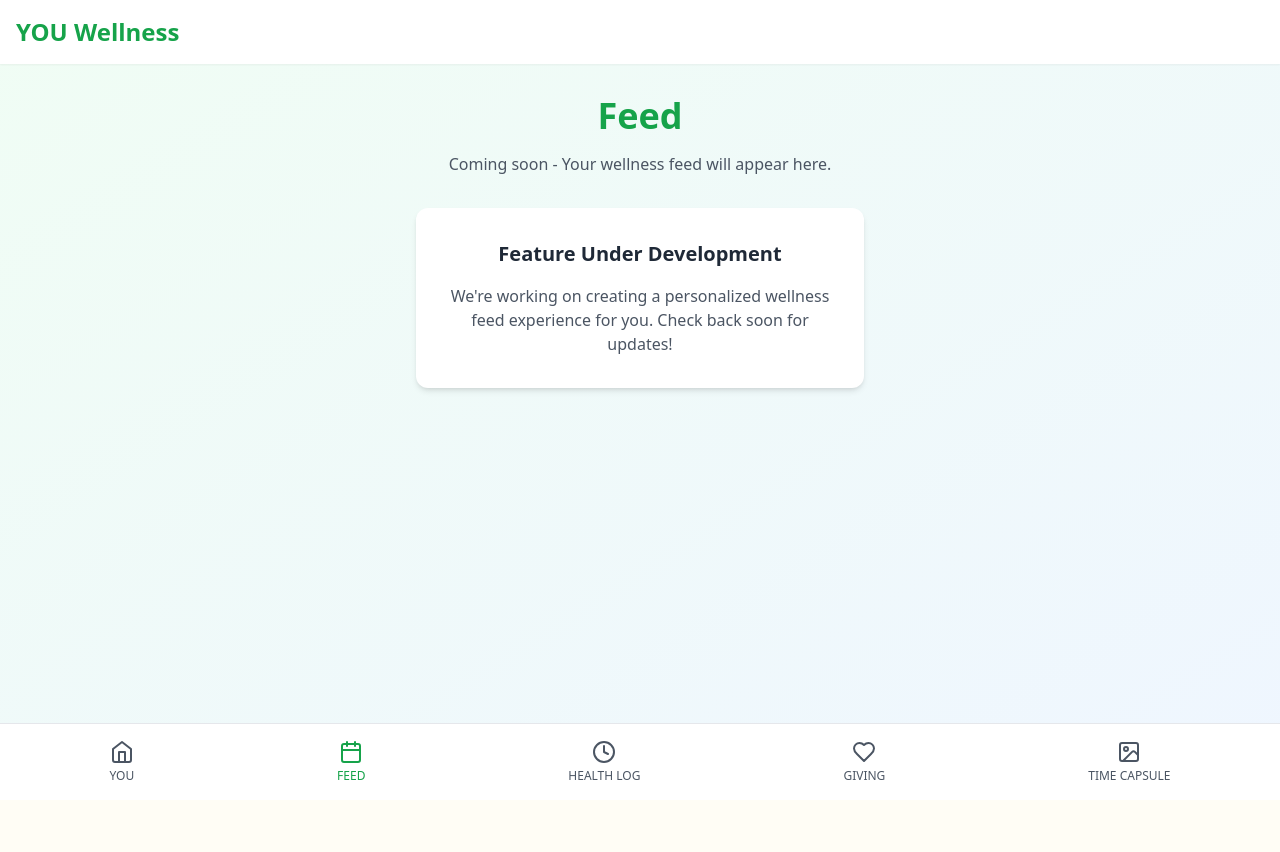
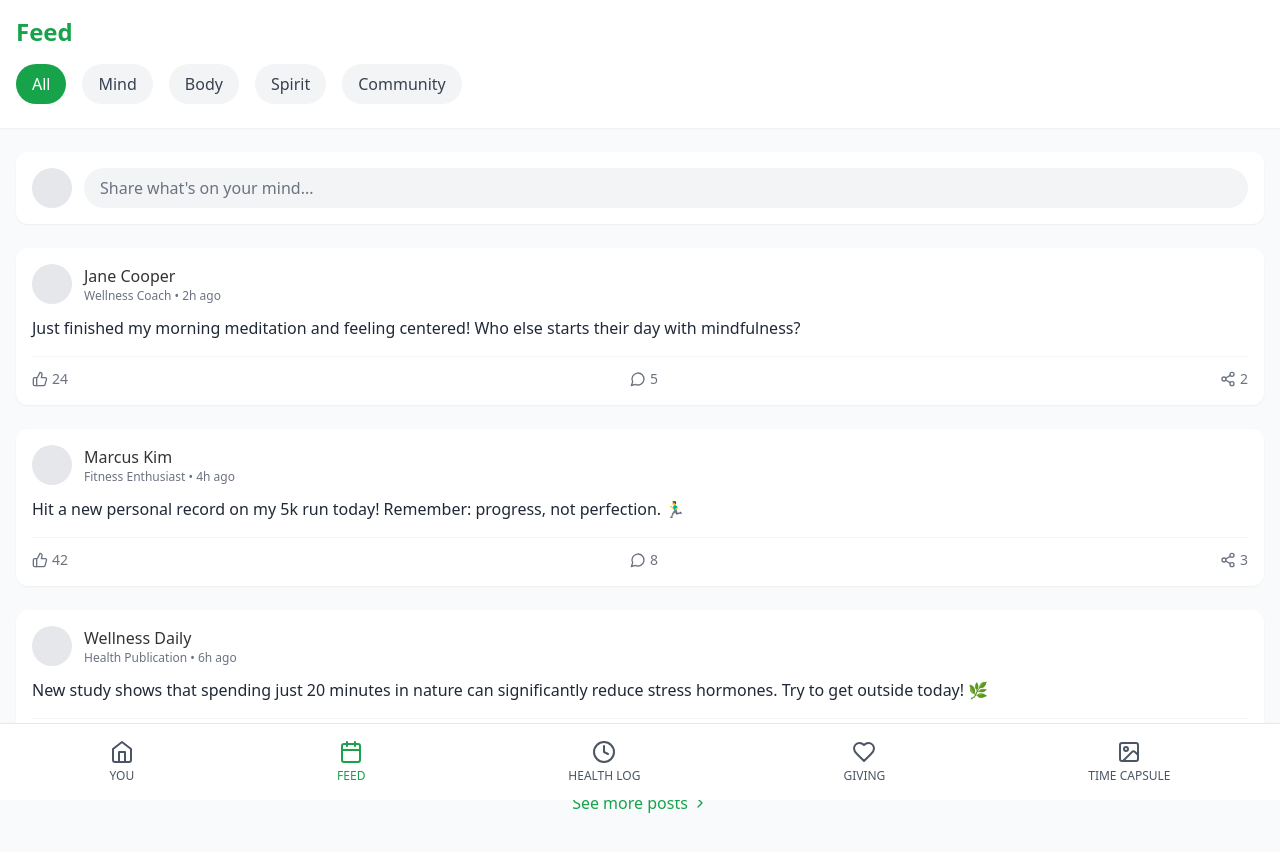
Before and after one commit to TheSamanthaWilliams/you-wellness-app, a Next.js app: page /feed in a window 1280 px wide. Shown: the top 852 px of the page. Before the commit the page ends 800 px from the top, so only its background shows below. Built offline with nearby package versions, Linux system fonts and the light colour scheme.

Commit message:
Update page.js

```diff
--- a/app/feed/page.js
+++ b/app/feed/page.js
@@ -1,26 +1,129 @@
 "use client";
 
+import React from 'react';
 import BottomNav from '../components/BottomNav';
+import { ChevronRight, ThumbsUp, MessageCircle, Share2 } from 'lucide-react';
 
 export default function Feed() {
+  const feedItems = [
+    {
+      id: 1,
+      author: 'Jane Cooper',
+      authorImage: '/api/placeholder/40/40',
+      authorRole: 'Wellness Coach',
+      timeAgo: '2h ago',
+      content: 'Just finished my morning meditation and feeling centered! Who else starts their day with mindfulness?',
+      likes: 24,
+      comments: 5,
+      shares: 2,
+      category: 'mind'
+    },
+    {
+      id: 2,
+      author: 'Marcus Kim',
+      authorImage: '/api/placeholder/40/40',
+      authorRole: 'Fitness Enthusiast',
+      timeAgo: '4h ago',
+      content: 'Hit a new personal record on my 5k run today! Remember: progress, not perfection. 🏃‍♂️',
+      likes: 42,
+      comments: 8,
+      shares: 3,
+      category: 'body'
+    },
+    {
+      id: 3,
+      author: 'Wellness Daily',
+      authorImage: '/api/placeholder/40/40',
+      authorRole: 'Health Publication',
+      timeAgo: '6h ago',
+      content: 'New study shows that spending just 20 minutes in nature can significantly reduce stress hormones. Try to get outside today! 🌿',
+      likes: 76,
+      comments: 12,
+      shares: 15,
+      category: 'spirit'
+    }
+  ];
+
+  const categories = [
+    { name: 'All', active: true },
+    { name: 'Mind', active: false },
+    { name: 'Body', active: false },
+    { name: 'Spirit', active: false },
+    { name: 'Community', active: false }
+  ];
+
   return (
-    <div className="min-h-screen bg-gradient-to-br from-green-50 to-blue-50 pb-20">
-      <header className="bg-white shadow-sm">
-        <div className="container mx-auto px-4 py-4 flex justify-between items-center">
-          <h1 className="text-2xl font-bold text-green-600">YOU Wellness</h1>
+    <div className="min-h-screen bg-gray-50 pb-20">
+      <header className="bg-white shadow-sm sticky top-0 z-10">
+        <div className="container mx-auto px-4 py-4">
+          <h1 className="text-2xl font-bold text-green-600">Feed</h1>
+
+          {/* Category tabs */}
+          <div className="flex overflow-x-auto mt-4 pb-2 -mx-4 px-4 space-x-4">
+            {categories.map((category, index) => (
+              <button
+                key={index}
+                className={`px-4 py-2 rounded-full whitespace-nowrap ${
+                  category.active
+                    ? 'bg-green-600 text-white'
+                    : 'bg-gray-100 text-gray-700 hover:bg-gray-200'
+                }`}
+              >
+                {category.name}
+              </button>
+            ))}
+          </div>
         </div>
       </header>
 
-      <main className="container mx-auto px-4 py-8 text-center">
-        <h2 className="text-4xl font-bold text-green-600 mb-4">Feed</h2>
-        <p className="text-gray-600 mb-8">Coming soon - Your wellness feed will appear here.</p>
+      <main className="container mx-auto px-4 py-6">
+        {/* Create post card */}
+        <div className="bg-white rounded-xl shadow-sm p-4 mb-6">
+          <div className="flex items-center">
+            <div className="h-10 w-10 rounded-full bg-gray-200 mr-3"></div>
+            <div className="flex-1 bg-gray-100 rounded-full px-4 py-2 text-gray-500">
+              Share what's on your mind...
+            </div>
+          </div>
+        </div>
 
-        <div className="bg-white rounded-xl shadow-md p-8 max-w-md mx-auto">
-          <h3 className="text-xl font-semibold text-gray-800 mb-4">Feature Under Development</h3>
-          <p className="text-gray-600">
-            We're working on creating a personalized wellness feed experience for you.
-            Check back soon for updates!
-          </p>
+        {/* Feed items */}
+        <div className="space-y-6">
+          {feedItems.map((item) => (
+            <div key={item.id} className="bg-white rounded-xl shadow-sm p-4">
+              <div className="flex items-center mb-3">
+                <div className="h-10 w-10 rounded-full bg-gray-200 mr-3"></div>
+                <div>
+                  <h3 className="font-medium">{item.author}</h3>
+                  <p className="text-xs text-gray-500">{item.authorRole} • {item.timeAgo}</p>
+                </div>
+              </div>
+
+              <p className="text-gray-800 mb-4">{item.content}</p>
+
+              <div className="flex justify-between border-t border-gray-100 pt-3 text-gray-500 text-sm">
+                <button className="flex items-center">
+                  <ThumbsUp className="w-4 h-4 mr-1" />
+                  <span>{item.likes}</span>
+                </button>
+                <button className="flex items-center">
+                  <MessageCircle className="w-4 h-4 mr-1" />
+                  <span>{item.comments}</span>
+                </button>
+                <button className="flex items-center">
+                  <Share2 className="w-4 h-4 mr-1" />
+                  <span>{item.shares}</span>
+                </button>
+              </div>
+            </div>
+          ))}
+        </div>
+
+        {/* See more button */}
+        <div className="mt-6 text-center">
+          <button className="text-green-600 font-medium flex items-center justify-center mx-auto">
+            See more posts <ChevronRight className="h-4 w-4 ml-1" />
+          </button>
         </div>
       </main>
 
```
